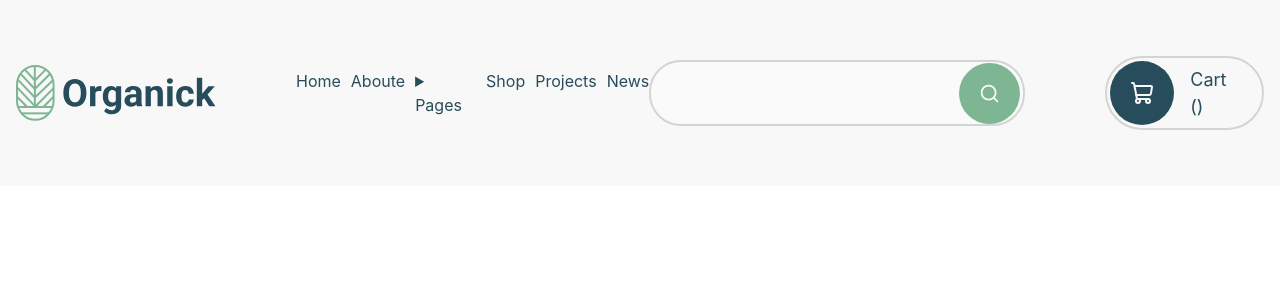
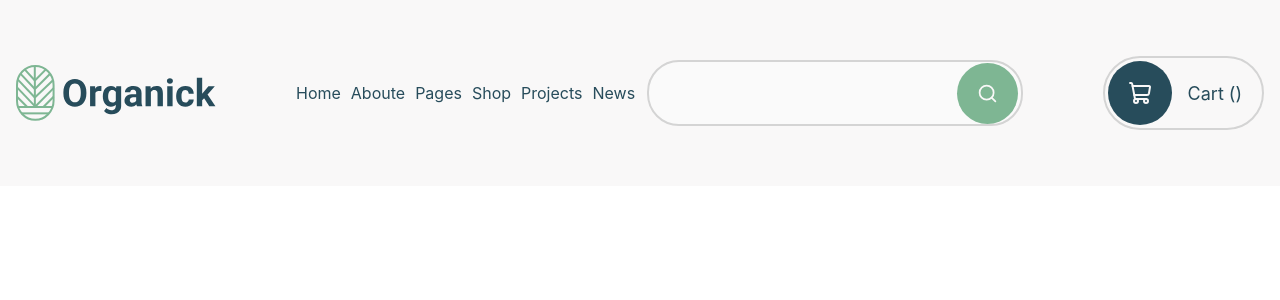
Before and after one commit to Borilajonkala/OrganiC-Food, a React (Vite) app: page / in a window 1280 px wide. Shown: the top 300 px of the page. Built offline with nearby package versions, Linux system fonts and the light colour scheme; the HTML template or start-up script is replaced by a standard one.

Commit message:
header bug togirlandi

```diff
--- a/src/components/Header.jsx
+++ b/src/components/Header.jsx
@@ -17,8 +17,8 @@ const Header = () => {
 								<Link>Aboute</Link>
 							</li>
 							<li>
-								<details className='flex '>
-									<summary className=''>Pages</summary>
+								<details className='flex flex-col  '>
+									<summary className='flex'>Pages</summary>
 									<Link>Aboute</Link>
 									<Link>Shop</Link>
 									<Link>Service</Link>
```
